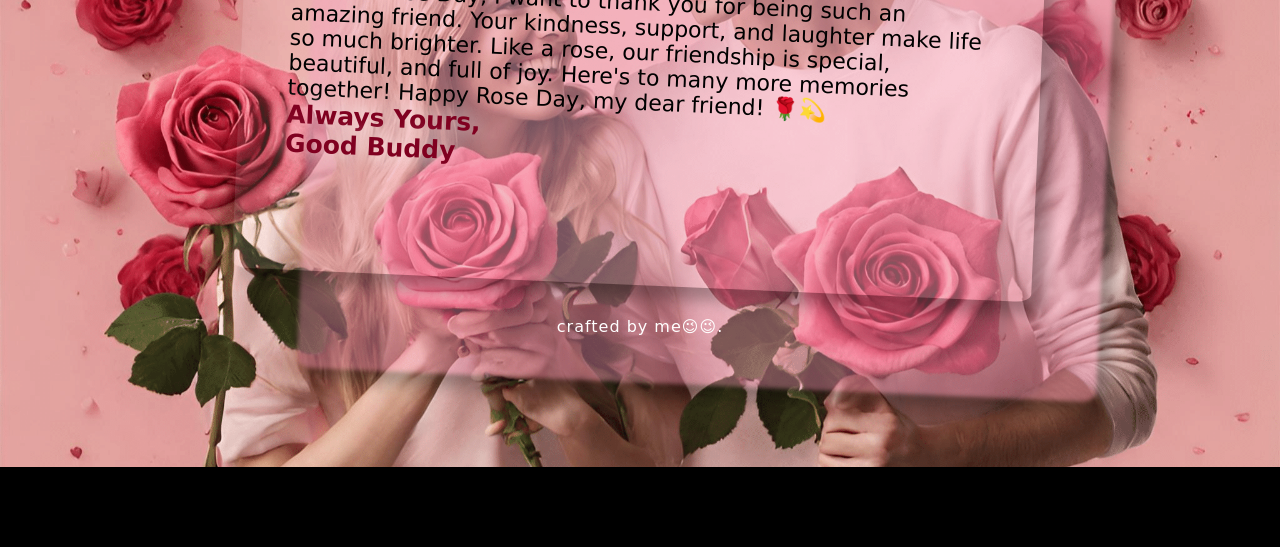
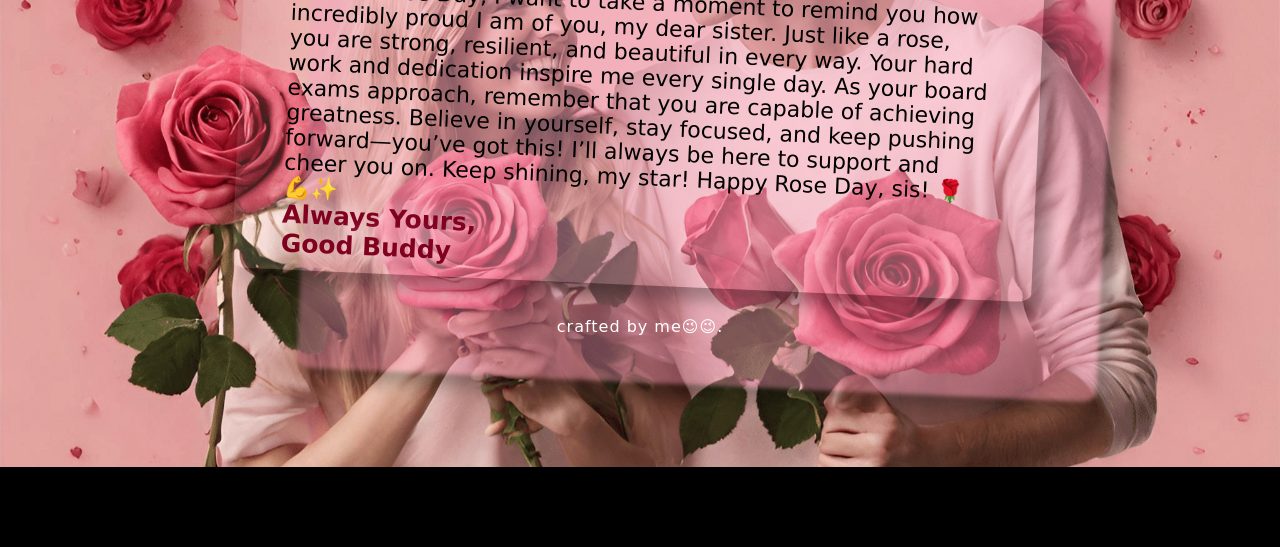
Before and after one commit to sumit00100/rose, a plain HTML site: page new.html in a window 1280 px wide. Shown: the part 253-800 px from the top of the page. Drawn offline with Linux system fonts and the light colour scheme.

Commit message:
Update new.html

```diff
--- a/new.html
+++ b/new.html
@@ -17,10 +17,15 @@
             <p>
                 <span>Dear Buddy,</span>
                 <br />
-                On this Rose Day, I want to thank you for being such an amazing friend.
-                Your kindness, support, and laughter make life so much brighter. Like
-                a rose, our friendship is special, beautiful, and full of joy. Here's
-                to many more memories together! Happy Rose Day, my dear friend! 🌹💫
+                On this Rose Day, I want to take a moment to remind you how
+                incredibly proud I am of you, my dear sister. Just like a
+                rose, you are strong, resilient, and beautiful in every way.
+                Your hard work and dedication inspire me every single day. As
+                your board exams approach, remember that you are capable of
+                achieving greatness. Believe in yourself, stay focused, and
+                keep pushing forward—you’ve got this! I’ll always be here to
+                support and cheer you on. Keep shining, my star! Happy Rose
+                Day, sis! 🌹💪✨
                 <br />
                 <span class="ullu">
                     Always Yours,
```
